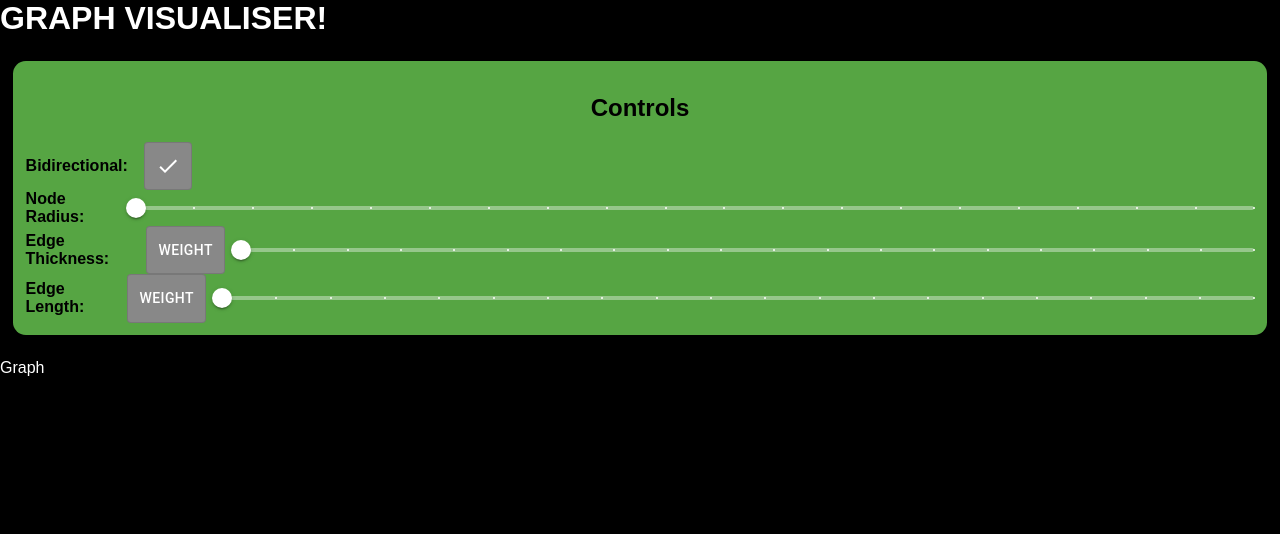
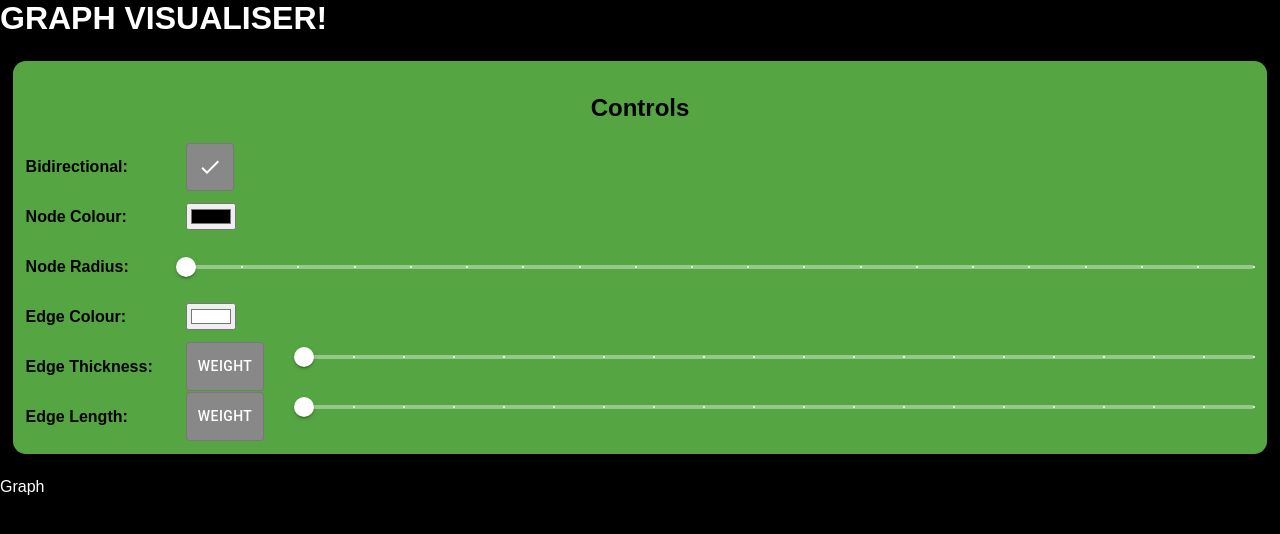
Before and after one commit to AJR07/Graph-Visualiser-v2, a React (Vite) app: page / in a window 1280 px wide. Shown: the top 534 px of the page. Built offline with nearby package versions, Linux system fonts and the light colour scheme.

Commit message:
:sparkles: All inputs done!

```diff
--- a/src/pages/graph/graphinput.tsx
+++ b/src/pages/graph/graphinput.tsx
@@ -1,6 +1,7 @@
 import { Slider, Stack, ToggleButton } from "@mui/material";
 import CheckIcon from "@mui/icons-material/Check";
 import { GlobalSettings } from "./graphtypes";
+import Color from "../../utils/color";
 
 interface GraphInputProps {
     label: string;
@@ -11,13 +12,14 @@ function GraphInput(props: GraphInputProps) {
     return (
         <Stack
             direction="row"
-            spacing={2}
             style={{ display: "flex", alignItems: "center" }}
         >
-            <p className="black" style={{ fontWeight: "bold" }}>
+            <p className="black" style={{ fontWeight: "bold", width: "15%" }}>
                 {props.label}:
             </p>
-            {props.children}
+            <Stack direction="row" spacing={5} style={{ width: "100%" }}>
+                {props.children}
+            </Stack>
         </Stack>
     );
 }
@@ -64,6 +66,20 @@ export default function GraphInputSettingsPanel(
                 </ToggleButton>
             </GraphInput>
 
+            <GraphInput label="Node Colour">
+                <input
+                    type="color"
+                    name="Node Colour"
+                    value={settings.nodeColor}
+                    onChange={(e) => {
+                        setSettings({
+                            ...settings,
+                            nodeColor: e.target.value as Color,
+                        });
+                    }}
+                />
+            </GraphInput>
+
             <GraphInput label="Node Radius">
                 <Slider
                     step={5}
@@ -82,6 +98,20 @@ export default function GraphInputSettingsPanel(
                         });
                     }}
                     style={{ width: "100%" }}
+                />
+            </GraphInput>
+
+            <GraphInput label="Edge Colour">
+                <input
+                    type="color"
+                    name="Edge Colour"
+                    value={settings.edgeColor}
+                    onChange={(e) => {
+                        setSettings({
+                            ...settings,
+                            edgeColor: e.target.value as Color,
+                        });
+                    }}
                 />
             </GraphInput>
 
```
